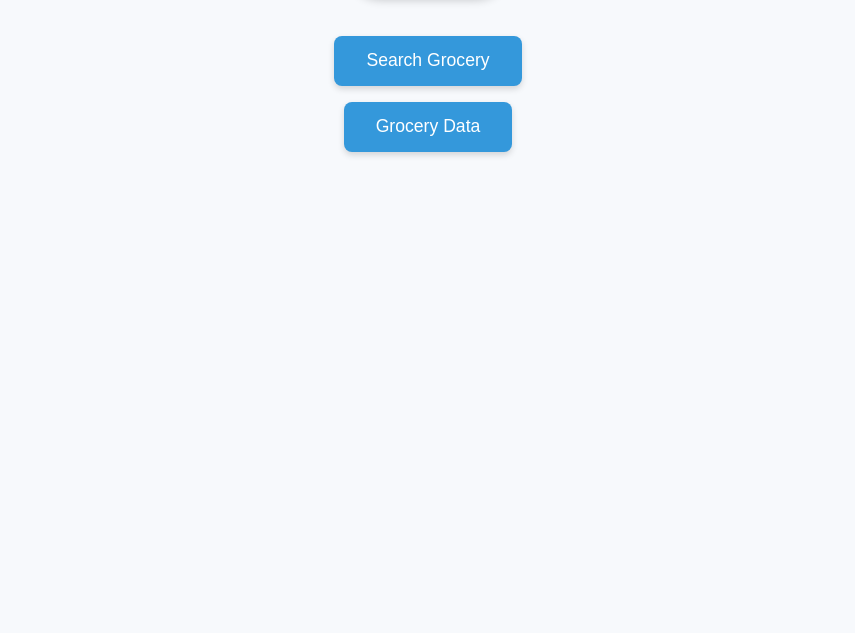
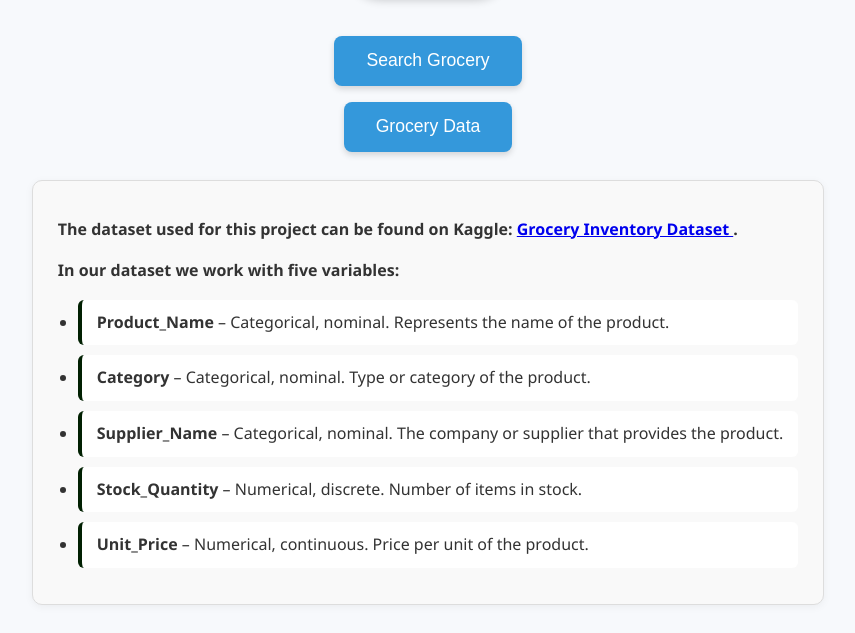
Before and after one commit to dipagasca1/grocery, a Flask app: page / in a window 1280 px wide. Shown: the part 285-918 px from the top of the page, without its empty margins (212-1067 px from the left). Before the commit the page ends 441 px from the top, so only its background shows below. Run offline with Flask 3, Linux system fonts and the light colour scheme.

Commit message:
Add desciption the data in about

```diff
--- a/website/static/index_style.css
+++ b/website/static/index_style.css
@@ -39,3 +39,33 @@ button {
     transition: all 0.3s ease;  /* smooth hover effect */
     box-shadow: 0 3px 6px rgba(0,0,0,0.15); /* shadow effect */
 }
+.info_data {
+    font-family: 'Segoe UI', Tahoma, Geneva, Verdana, sans-serif;
+    font-size: 16px;
+    color: #333;
+    line-height: 1.6;
+    background-color: #f9f9f9;
+    padding: 20px 25px;
+    border-radius: 10px;
+    border: 1px solid #ddd;
+    margin: 20px 0;
+    box-shadow: 0 2px 8px rgba(0,0,0,0.05);
+}
+
+.info_data p {
+    font-weight: bold;
+    margin-bottom: 15px;
+}
+
+.info_data ul {
+    list-style-type: disc;
+    padding-left: 20px;
+}
+
+.info_data li {
+    margin-bottom: 10px;
+    background-color: #ffffff;
+    padding: 10px 15px;
+    border-radius: 6px;
+    border-left: 4px solid #012002;
+}
--- a/website/templates/about.html
+++ b/website/templates/about.html
@@ -15,6 +15,25 @@
     <form action="/data">
         <button type="submit">Grocery Data</button>
     </form>
+
+
+<div class="info_data">
+<p>
+     The dataset used for this project can be found on Kaggle:
+     <a href="https://www.kaggle.com/datasets/willianoliveiragibin/grocery-inventory?utm_source"
+     target="_blank">
+     Grocery Inventory Dataset
+     </a>.
+<p>In our dataset we work with five variables:</p>
+<ul>
+        <li><strong>Product_Name</strong> – Categorical, nominal. Represents the name of the product. </li>
+        <li><strong>Category</strong> – Categorical, nominal. Type or category of the product.</li>
+        <li><strong>Supplier_Name</strong> – Categorical, nominal. The company or supplier that provides the product.</li>
+        <li><strong>Stock_Quantity</strong> – Numerical, discrete. Number of items in stock. </li>
+        <li><strong>Unit_Price</strong> – Numerical, continuous. Price per unit of the product.</li>
+</ul>
+    </p>
+ </div>
 </body>
 
 </html>
```
